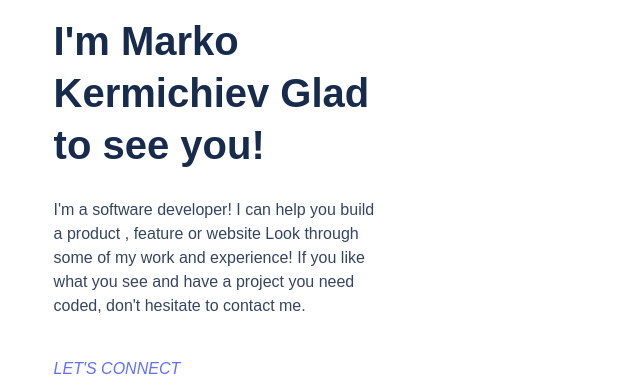
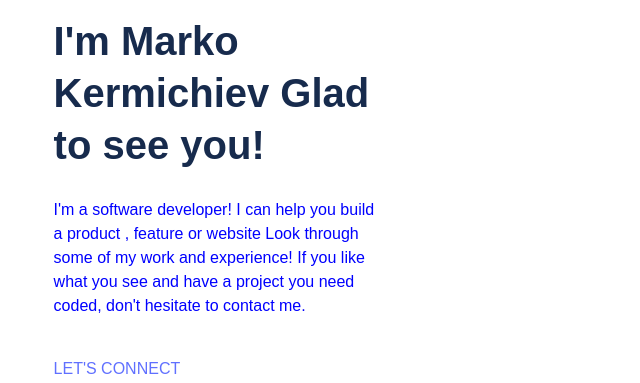
Before and after one commit to MarkoKermi/Portfolio-Website, a website: page index.html in a window 1280 px wide. Shown: the part 70-453 px from the top of the page, without its empty margins (0-640 px from the left). Drawn offline with Linux system fonts and the light colour scheme.

Commit message:
Changes based on optional sugestion

```diff
--- a/style.css
+++ b/style.css
@@ -23,6 +23,7 @@
   padding-left: 0%;
   list-style: none;
   font-size: 24px;
+  color: #172b4d;
 }
 
 .More_info {
@@ -31,7 +32,7 @@
   font-weight: 400;
   font-size: 16px;
   line-height: 24px;
-  color: #344563;
+  color: blue;
 }
 
 .Name_info {
@@ -45,7 +46,6 @@
 
 .connect {
   color: #6070ff;
-  font-style: italic;
 }
 
 .top {
```
Also changed, not shown: README.md.
